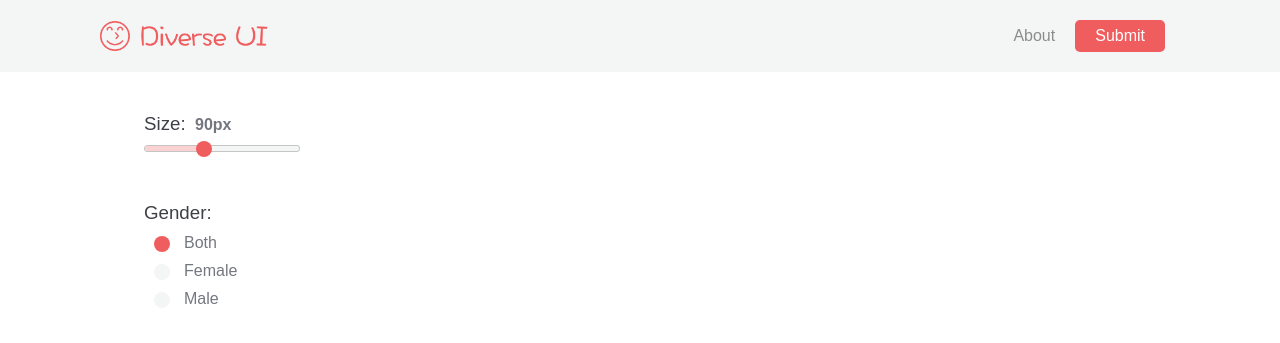
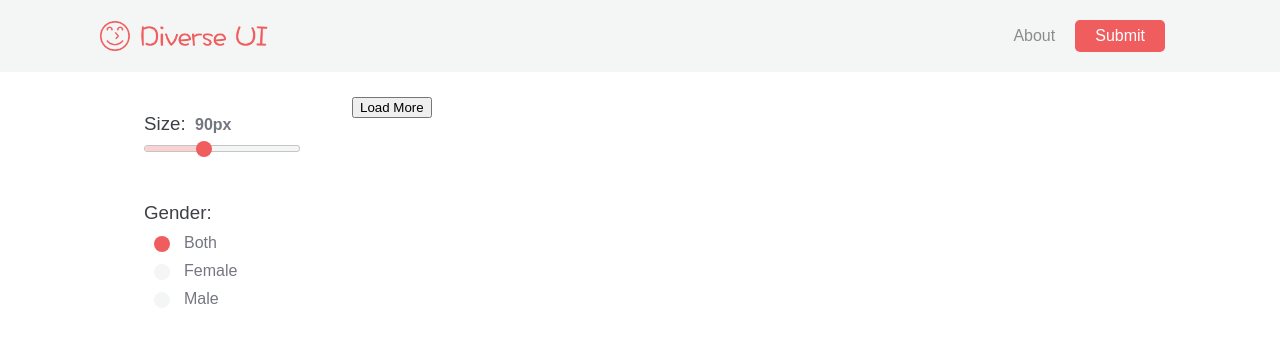
Before and after one commit to rkay-code/diverseui, a Flask app: template templates/index.html in a window 1280 px wide. Shown: the top 343 px of the page. Run offline with Flask 2, Linux system fonts and the light colour scheme; the template is opened without the code that fills it, so the values that code supplies are empty; some libraries are stand-ins or nearby versions.

Commit message:
Add load more button

```diff
--- a/static/scripts/index.js
+++ b/static/scripts/index.js
@@ -1,13 +1,15 @@
 $(document).ready(function() {
+  var PER_PAGE = 50;
   var IMAGES = window.Data || [];
 
   var size = 90;
   var gender = 'both';
+  var count = PER_PAGE;
 
-  var showImages = function(size, gender) {
+  var showImages = function() {
     var images = _.filter(IMAGES, function(image) {
       return gender === 'both' || image.gender === gender;
-    }).slice(0, 50);
+    }).slice(0, count);
 
     var imageNodes = _.map(images, function(i) {
       return '<img width="' + size + '" height="' + size + '" src="' + i.url + '" />';
@@ -16,10 +18,20 @@ $(document).ready(function() {
     $('#images').html(imageNodes.join(''));
   };
 
+  $('#load-more').on('click', function() {
+    count += PER_PAGE;
+
+    if (count >= IMAGES.length) {
+      $('#load-more').remove();
+    }
+
+    showImages();
+  });
+
   $('input[type=radio][name="gender"]').change(function() {
     gender = this.value;
 
-    showImages(size, gender);
+    showImages();
   });
 
   $('#size-slider').slider({
@@ -31,7 +43,8 @@ $(document).ready(function() {
     slide: function(event, ui) {
       $('#slider-label').html(ui.value + 'px');
       size = ui.value;
-      showImages(size, gender);
+
+      showImages();
     }
   });
 
--- a/templates/index.html
+++ b/templates/index.html
@@ -38,6 +38,7 @@
   <div class="site-body">
     <main class="faces">
       <div id="images"></div>
+      <button type="button" id="load-more">Load More</button>
     </main>
     <nav class="filter-nav">
       <div class="size">
```
